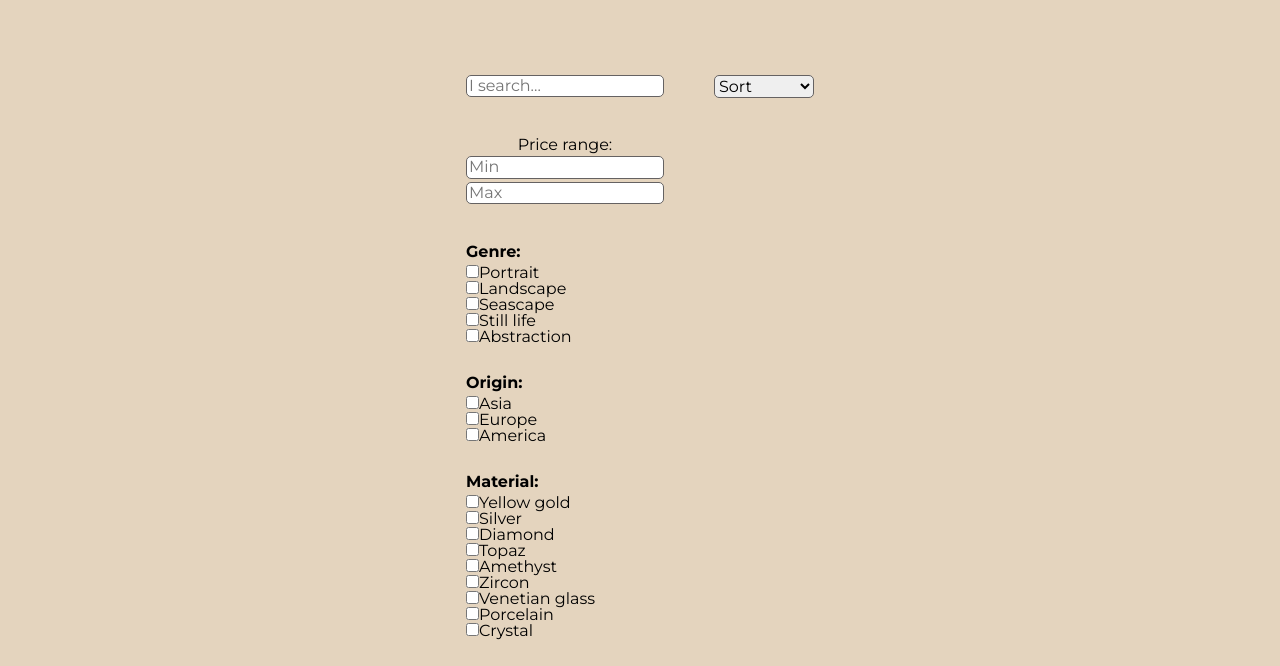
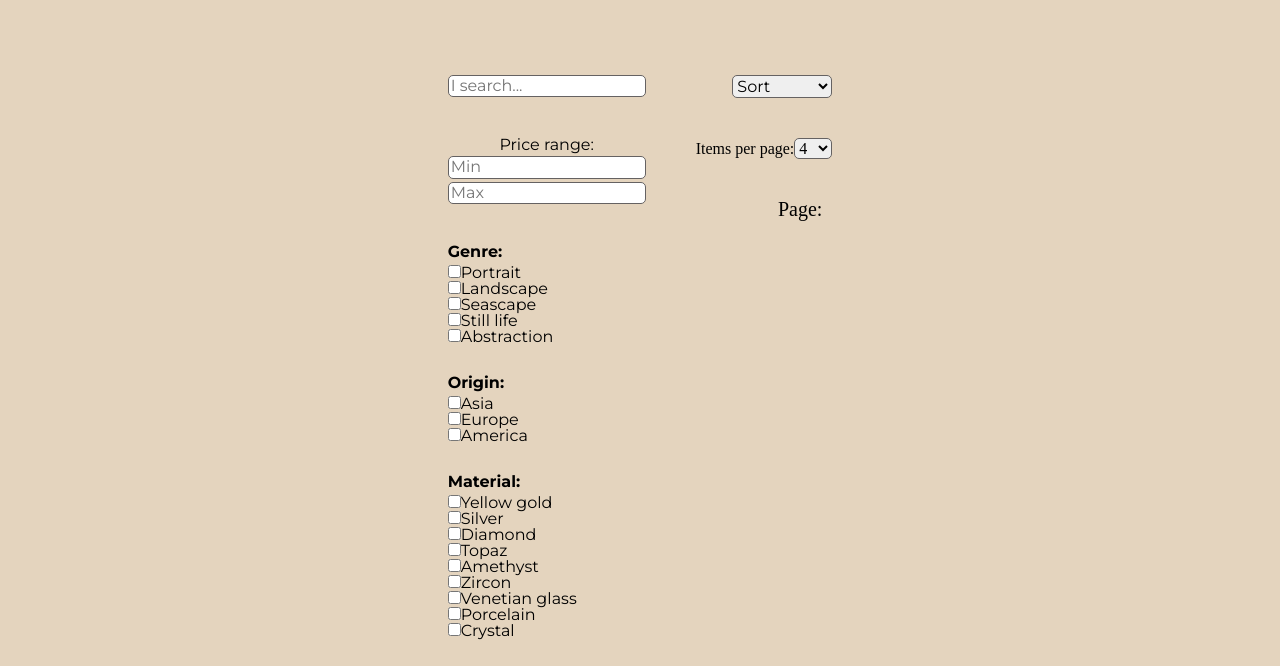
Before and after one commit to Vikki100621/ecommerce_application, a website built with webpack: page src/index.html in a window 1280 px wide. Both pictures are taken after a click on the item "Catalog". Shown: the part 105-771 px from the top of the page. Built offline with nearby package versions, Linux system fonts and the light colour scheme; no server answers; files whose address does not match are found by name.

Commit message:
feat: [RSS-ECOMM-4_03] add pagination on catalog page

```diff
--- /dev/null
+++ b/src/assets/scss/sections/pagination.scss
@@ -0,0 +1,16 @@
+.pagination__num-pages-wrap {
+  display: flex;
+  column-gap: 10px;
+  font-size: 20px;
+}
+
+.pagination__num-pages-pages {
+  display: flex;
+  column-gap: 10px;
+}
+
+.pagination__num-pages-page {
+  &:hover {
+    cursor: pointer;
+  }
+}
--- a/src/assets/scss/sections/product-page.scss
+++ b/src/assets/scss/sections/product-page.scss
@@ -99,6 +99,7 @@
   justify-content: center;
   width: 100%;
   height: 100%;
+  top: 0;
   background-color: #f0f8ff;
 
   &_unactive {
--- a/src/assets/scss/style.scss
+++ b/src/assets/scss/style.scss
@@ -8,6 +8,7 @@
 @import './global/burger_menu.css';
 @import './sections/sort';
 @import './sections/product-page';
+@import './sections/pagination';
 @import 'https://fonts.googleapis.com/css2?family=Cormorant+Garamond:wght@400;500;600;700&family=Montserrat:ital,wght@0,300;0,400;0,500;0,600;0,700;0,800;0,900;1,300;1,400;1,500;1,600;1,700;1,800;1,900&display=swap';
 
 @font-face {
--- a/src/components/app.ts
+++ b/src/components/app.ts
@@ -12,6 +12,7 @@ import Sorting from './sort';
 import ProductPage from './productPage/productPage';
 import { getProduct } from './api/api';
 import UserView from './user';
+import returnElement from './common/returnElem';
 
 export default class App {
   public header: HTMLElement;
@@ -37,8 +38,7 @@ export default class App {
     this.header = this.createHeader();
     this.main = this.createMain();
     this.footer = this.createFooter();
-    this.productContainer = document.createElement('div');
-    this.productContainer.classList.add('product__container');
+    this.productContainer = returnElement({ tag: 'div', classes: ['product__container'] });
     this.products = new Products();
     this.sorting = new Sorting();
     this.registration = new Registration();
@@ -179,8 +179,8 @@ export default class App {
 
   async showCatalogPage() {
     this.clearMain();
-    const section = document.createElement('section');
-    section.classList.add('product__section');
+
+    const section = returnElement({ tag: 'section', classes: ['product__section'] });
 
     const productsInstance = this.products;
     const productDivs = await productsInstance
@@ -188,19 +188,98 @@ export default class App {
       .then((response) => this.products.renderProducts(response));
     const sort = this.sorting;
     const { sortBlock } = sort;
-    const rightContent = sort.rightsideSortBlock;
+    const rightContent: HTMLDivElement = <HTMLDivElement>sort.rightsideSortBlock;
+    const paginationOptions = returnElement({ tag: 'div', classes: ['pagination'] });
+    const itemsPerPageSelect: HTMLSelectElement = <HTMLSelectElement>(
+      returnElement({ tag: 'select', classes: ['pagination__choose-items'], id: 'pagination-select' })
+    );
+    const labelItemsPagination = returnElement({
+      tag: 'label',
+      classes: ['pagination__choose-label'],
+      textContent: 'Items per page:',
+      attrib: [{ name: 'for', value: 'pagination-select' }],
+    });
+    const items4 = returnElement({
+      tag: 'option',
+      classes: ['pagination__num-items'],
+      textContent: '4',
+      attrib: [{ name: 'selected', value: 'true' }],
+    });
+    const items8 = returnElement({ tag: 'option', classes: ['pagination__num-items'], textContent: '8' });
+    const items12 = returnElement({ tag: 'option', classes: ['pagination__num-items'], textContent: '12' });
+    const paginationNumPagesWrapper = returnElement({ tag: 'div', classes: ['pagination__num-pages-wrap'] });
+    const paginationNumPagesTitle = returnElement({
+      tag: 'div',
+      classes: ['pagination__num-pages-title'],
+      textContent: 'Page: ',
+    });
+    const paginationNumPagesList = returnElement({ tag: 'div', classes: ['pagination__num-pages-pages'] });
+    paginationNumPagesWrapper.append(paginationNumPagesTitle, paginationNumPagesList);
+    itemsPerPageSelect.append(items4, items8, items12);
+    paginationOptions.append(labelItemsPagination);
+    paginationOptions.append(itemsPerPageSelect);
 
-    rightContent?.appendChild(this.productContainer);
+    const productsWrapper = this.productContainer;
 
-    productDivs.forEach((productDiv) => {
-      this.productContainer.appendChild(productDiv);
-    });
+    let currentPage = 0;
+
+    function returnElemPageNum(num: string) {
+      const elemPageNum = returnElement({ tag: 'div', classes: ['pagination__num-pages-page'], textContent: num });
+      return elemPageNum;
+    }
+
+    function drawNumPages(num: number) {
+      paginationNumPagesList.innerHTML = '';
+      for (let i = 1; i <= num; i += 1) {
+        const pageItem = returnElemPageNum(String(i));
+        paginationNumPagesList.append(pageItem);
+      }
+    }
+
+    function drawItems() {
+      const numOfItems = Number(itemsPerPageSelect.value);
+      const numOfPages = Math.ceil(productDivs.length / numOfItems);
+
+      if (currentPage > numOfPages - 1) {
+        currentPage = 0;
+      }
+
+      const offset = currentPage * numOfItems;
+
+      drawNumPages(numOfPages);
+      productsWrapper.innerHTML = '';
+
+      for (let i = 0 + offset; i < numOfItems + offset; i += 1) {
+        if (productDivs[i]) {
+          productsWrapper.append(productDivs[i]);
+        }
+      }
+    }
+
+    drawItems();
+
+    function choosePage(evt: Event) {
+      const pageNumDiv: HTMLDivElement = <HTMLDivElement>evt.target;
+      if (pageNumDiv.classList.contains('pagination__num-pages-page')) {
+        const pageNum: string = <string>pageNumDiv.textContent;
+        currentPage = +pageNum - 1;
+        drawItems();
+      }
+    }
 
     if (sortBlock) {
       section.appendChild(sortBlock);
     }
 
     this.main.appendChild(section);
+
+    if (document.getElementById('pagination-select') === null) {
+      rightContent.append(paginationOptions);
+      rightContent.append(paginationNumPagesWrapper);
+      rightContent.append(this.productContainer);
+      itemsPerPageSelect.addEventListener('change', drawItems);
+      paginationNumPagesList.addEventListener('click', choosePage);
+    }
   }
 
   async showProductPage(id: string | null) {
```
